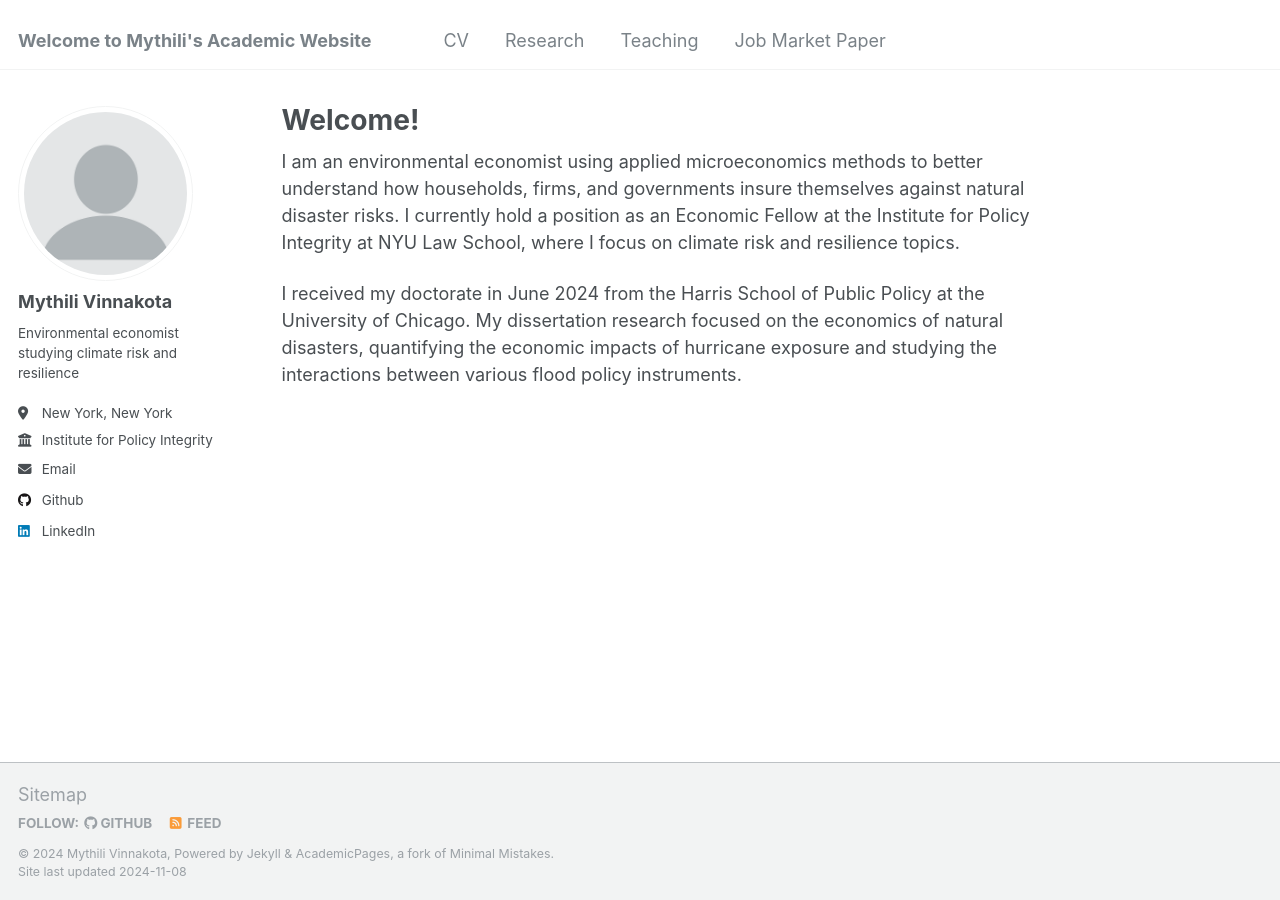
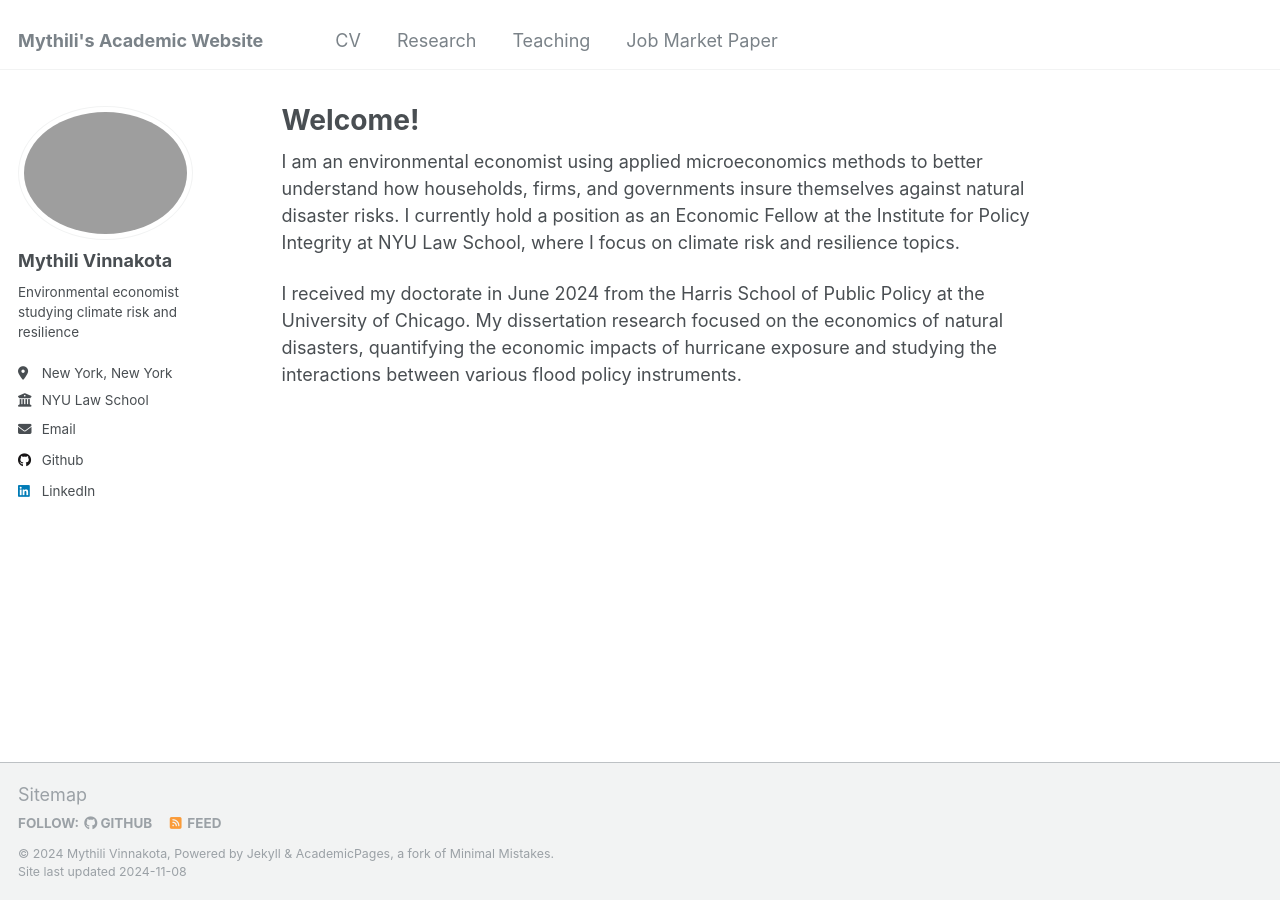
Before and after one commit to mvinnakota/mvinnakota.github.io, a Jekyll site: the page built from _pages/about.md, in a window 1280 px wide. Built offline with Jekyll 4.4.1, drawn with Linux system fonts in a browser that asks for light colours.

Commit message:
Update _config.yml

```diff
--- a/_config.yml
+++ b/_config.yml
@@ -8,7 +8,7 @@
 
 # Basic Site Settings
 locale                   : "en-US"
-title                    : "Welcome to Mythili's Academic Website"
+title                    : "Mythili's Academic Website"
 title_separator          : "-"
 name                     : &name "Mythili Vinnakota"
 description              : &description "Website"
@@ -21,12 +21,12 @@ repository               : "mvinnakota/mvinnakota.github.io"
 #               Additional customization can be done by editing /_includes/author-profile.html
 author:
   # Biographic information
-  avatar           : "profile.png"
+  avatar           : "files/headshot.png"
   name             : "Mythili Vinnakota"
   pronouns         : # example: "she/her"
   bio              : "Environmental economist studying climate risk and resilience"
   location         : "New York, New York"
-  employer         : "Institute for Policy Integrity, NYU Law School"
+  employer         : "NYU Law School"
   uri              : # URL
   email            : "mythili.vinnakota@nyu.edu"
 
```
